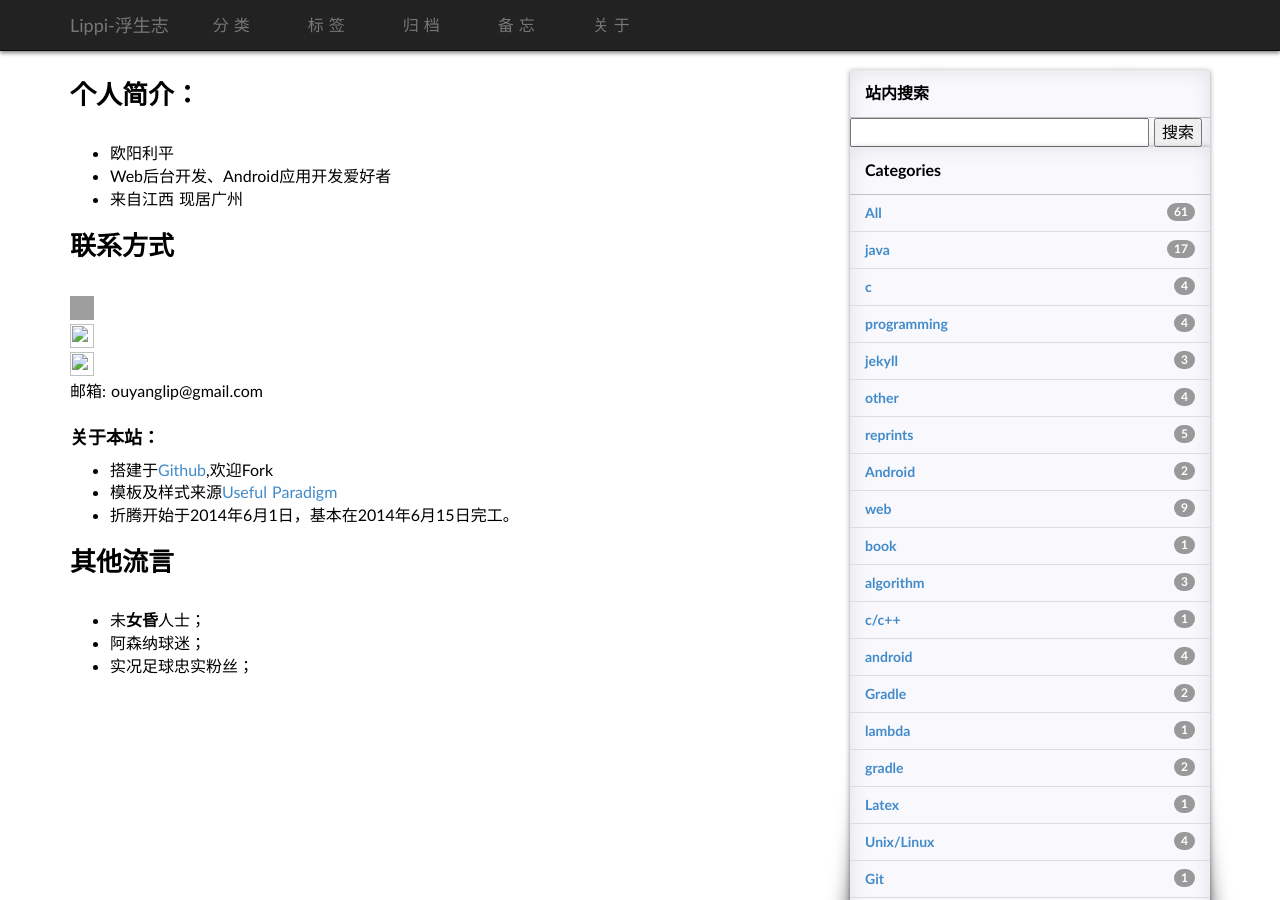
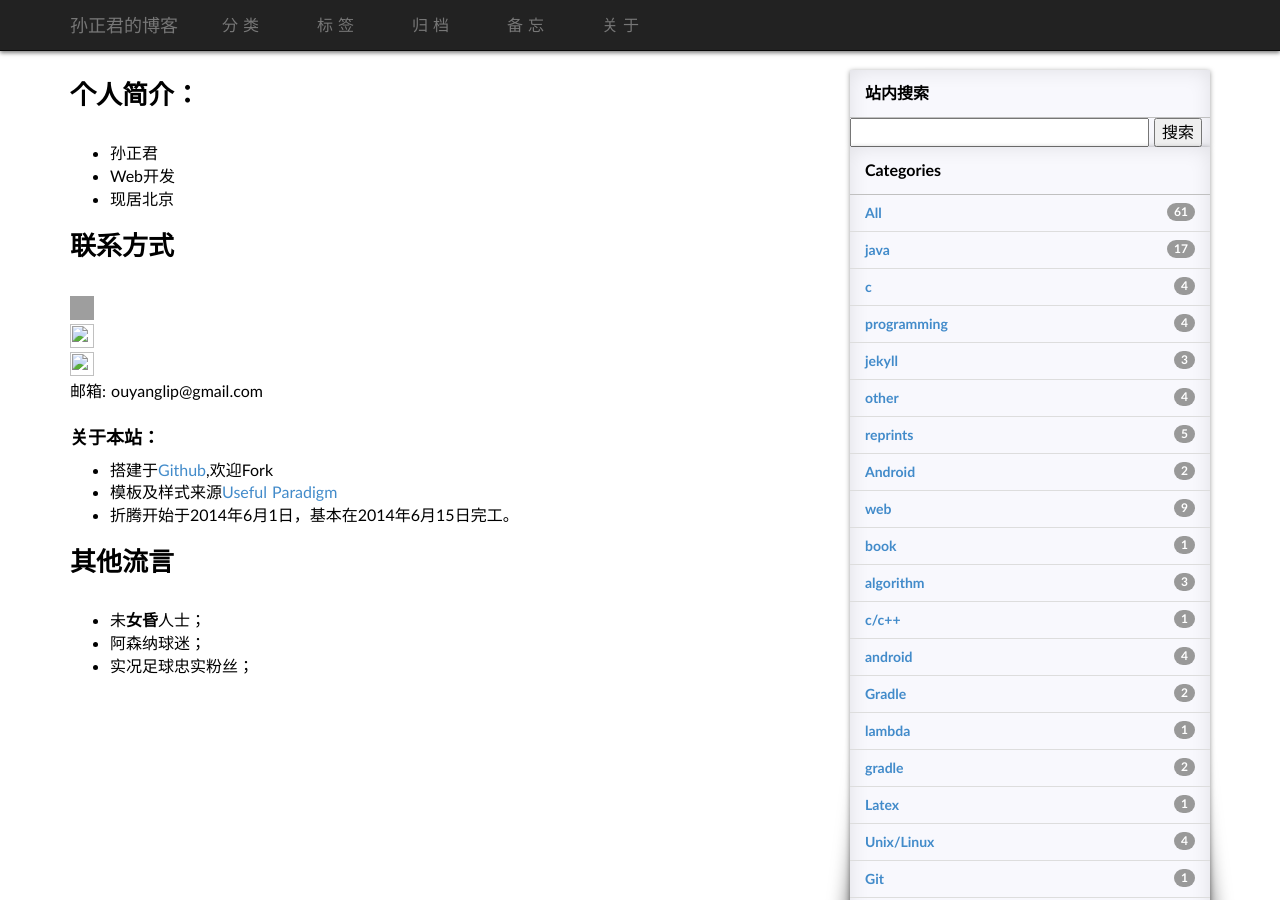
Before and after one commit to ZhengjunSun/ZhengjunSun.github.io, a Jekyll site: the page built from about.md, in a window 1280 px wide and 900 px high. Built offline with Jekyll 4.4.1, drawn with Linux system fonts in a browser that asks for light colours; some web fonts are replaced; comment, search, counter and statistics services are not loaded; grey boxes are pictures that could not be loaded.

Commit message:
Signed-off-by: Sun-Zhengjun <zj_sun@foxmail.com>

```diff
--- a/_config.yml
+++ b/_config.yml
@@ -25,7 +25,7 @@ JB :
 
 # presonal config
 domain: http://coolshell.info
-title: Lippi-浮生志
+title: 孙正君的博客
 description: Draw my life with code
 author: Lippi.OuYang
 email: ouyanglip@gmail.com
--- a/about.md
+++ b/about.md
@@ -5,9 +5,9 @@ title: "关于：About"
 
 ## 个人简介：
 
-* 欧阳利平
-* Web后台开发、Android应用开发爱好者
-* 来自江西 现居广州
+* 孙正君
+* Web开发
+* 现居北京
 
 ## 联系方式
 
```
